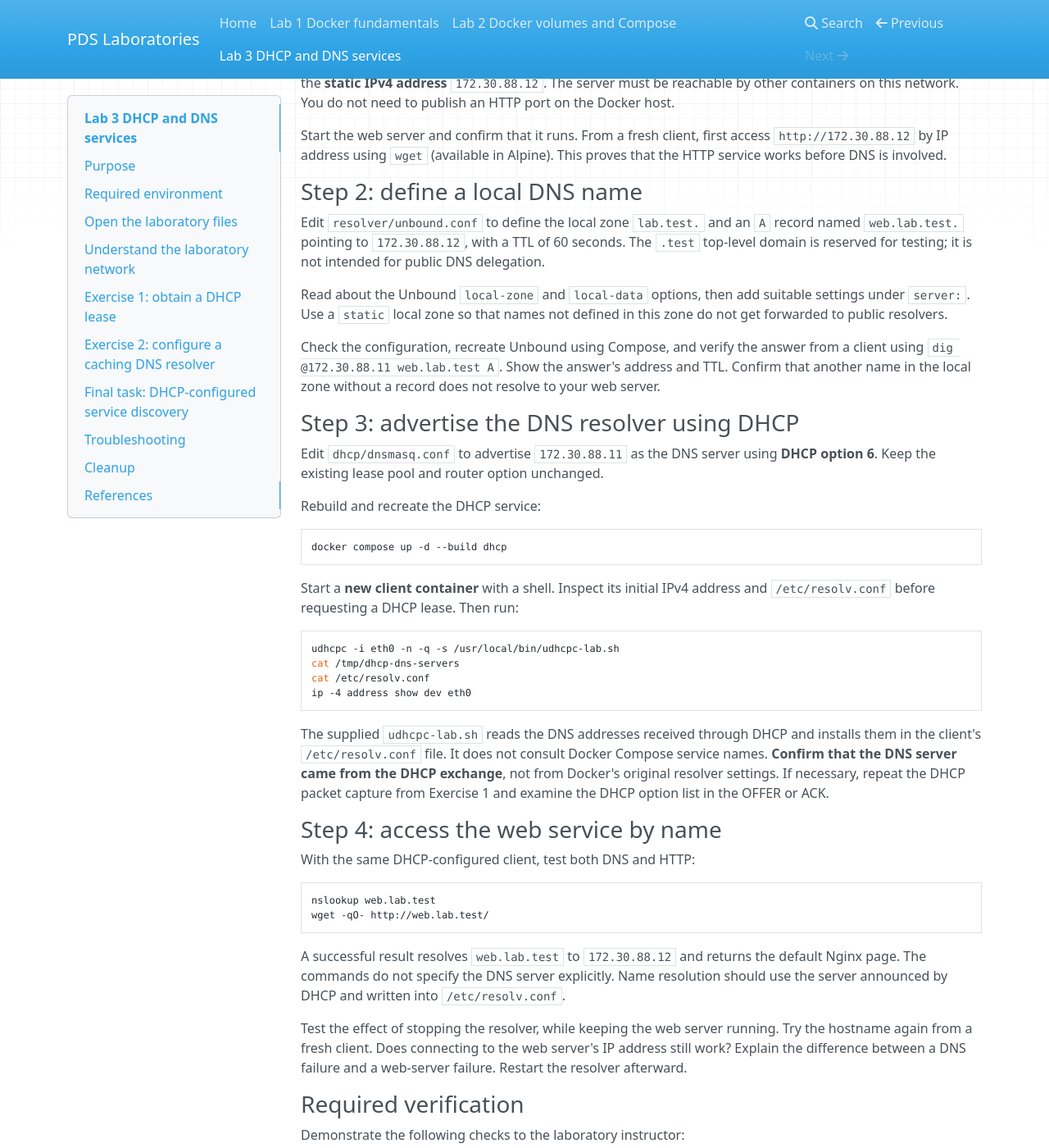
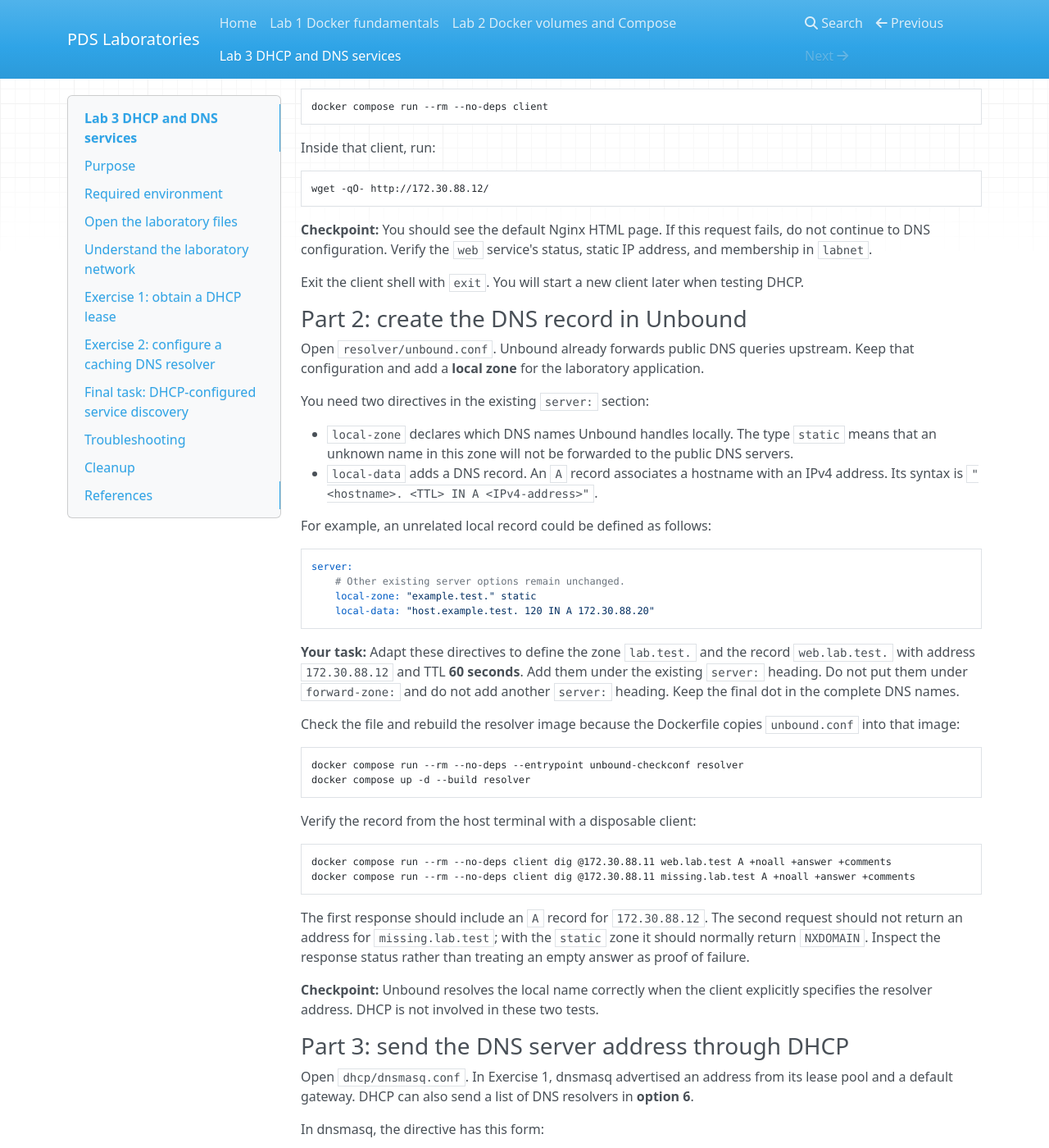
Before and after one commit to QuantumUPB/PDS-Laboratories, an MkDocs documentation site: the page built from docs/lab-03.md, in a window 1280 px wide and 1400 px high, scrolled down 7803 px. Shown: the whole window at 82% size. Built offline with MkDocs 1.6.1, drawn with Linux system fonts in a browser that asks for light colours; nearby versions of some CDN libraries; some of the changed text lies outside the part shown.

Commit message:
Add week 2 lab on DHCP and DNS

````diff
--- a/docs/lab-03.md
+++ b/docs/lab-03.md
@@ -2,11 +2,9 @@
 
 ## Purpose
 
-In Lab 2 you connected containers using a Docker network and accessed a service by its Compose service name. In this laboratory you will examine two network services that computers use outside Docker: the Dynamic Host Configuration Protocol (DHCP) and the Domain Name System (DNS).
+In this lab you will configure a DHCP server, request an IPv4 lease from a real DHCP client, run a caching DNS resolver using Unbound, and observe the effect of cached DNS responses. In the final task you will connect these services to a web application: DHCP will tell the client which DNS server to use, and DNS will translate the application's hostname into its IP address.
 
-You will configure a DHCP server, request an IPv4 lease from a real DHCP client, run a caching DNS resolver using Unbound, and observe the effect of cached DNS responses. In the final task you will connect these services to a web application: DHCP will tell the client which DNS server to use, and DNS will translate the application's hostname into its IP address.
-
-At the end of the laboratory you should be able to explain the DHCP exchange, distinguish Docker IPAM from DHCP, identify the DHCP option used to advertise DNS servers, configure a forwarding DNS cache, and verify a locally defined DNS record.
+At the end of the laboratory you should be able to explain the DHCP exchange, distinguish Docker's IPAM from DHCP, identify the DHCP option used to advertise DNS servers, configure a forwarding DNS cache, and verify a locally defined DNS record.
 
 ## Required environment
 
@@ -17,7 +15,7 @@
 docker compose version
 ```
 
-The laboratory requires Internet access to download container images and Alpine packages. The DNS cache example also needs outbound DNS access to the configured forwarding resolvers. A campus or corporate network may restrict outbound UDP/TCP port 53; ask your instructor about an approved upstream resolver if queries fail.
+The laboratory requires Internet access to download container images and Alpine packages.
 
 **Network safety:** All DHCP traffic in this laboratory must remain on the isolated, user-defined Docker bridge network. Do not use `network_mode: host`, a macvlan network connected to the campus LAN, or publish DHCP port 67 on the host. Running a DHCP server on a shared physical network can disrupt other computers.
 
@@ -154,7 +152,7 @@
 
 ### Request an actual DHCP lease
 
-The Alpine image includes the BusyBox DHCP client, `udhcpc`. Its event script is responsible for applying the received IP address, route, and DNS settings. We supply a small script, `client/udhcpc-lab.sh`, because the ordinary Docker interface is initially configured by Docker. Read that script before running it.
+The Alpine image includes the BusyBox DHCP client, `udhcpc`. Its event script is responsible for applying the received IP address, route, and DNS settings. We supply a small script, `client/udhcpc-lab.sh`, because the ordinary Docker interface is initially configured by Docker.
 
 Inside the client shell:
 
@@ -177,29 +175,6 @@
 ```
 
 Inspect the lease duration, client MAC address, and assigned IP address. Contrast the result with the Docker address recorded by `docker inspect` or `docker network inspect`.
-
-### Capture the DHCP packets
-
-The first request has already completed. Create another disposable client by opening a second shell from the host:
-
-```console
-docker compose run --rm --no-deps client
-```
-
-Inside this new client shell, start a capture in the background **before** requesting a lease.
-
-```sh
-tcpdump -ni eth0 -vv 'udp port 67 or udp port 68' &
-CAPTURE_PID=$!
-udhcpc -i eth0 -n -q -s /usr/local/bin/udhcpc-lab.sh
-kill "$CAPTURE_PID"
-```
-
-The capture should show the four DHCP messages, including the offered IPv4 address and DHCP options. `tcpdump` may display protocol names instead of the four message names; look for the DHCP message-type options. The capture can include additional traffic.
-
-**Questions:** Which message contains the offered address? Which message confirms the lease? Why can the client initially send DHCP traffic without an IPv4 address? Why is the advertised router `.1` rather than the dnsmasq server `.10`? Why does Docker still report a different address from the one shown inside the client?
-
-Exit both experimental client shells before continuing. This prevents the modified client network configuration from affecting later tasks.
 
 ## Exercise 2: configure a caching DNS resolver
 
@@ -242,7 +217,7 @@
 From the **host terminal**, check the configuration and start Unbound:
 
 ```console
-docker compose run --rm --no-deps --entrypoint unbound-checkconf resolver -c /etc/unbound/unbound.conf
+docker compose run --rm --no-deps --entrypoint unbound-checkconf resolver
 docker compose up -d resolver
 docker compose ps
 docker compose logs resolver
@@ -296,90 +271,235 @@
 
 ## Final task: DHCP-configured service discovery
 
-In Lab 2 a client could access a server through its Compose service name. In this task you will create an additional HTTP service and access it by a DNS name announced through your own network configuration rather than through Docker's embedded DNS service.
+In the previous exercises, you obtained an address from a DHCP server and queried an Unbound DNS resolver. Now connect these services. Your client should receive the DNS server address through DHCP and use that server to resolve a local web application name.
 
-Your goal is to make the following chain work:
+At the end of the task, the following process must work:
 
 ```text
-DHCP client -- DHCP option 6 --> dnsmasq
-     |
-     | DNS server address = 172.30.88.11
-     v
-  Unbound -- local A record --> web.lab.test = 172.30.88.12
-     |
-     v
-  Nginx web server at 172.30.88.12:80
+                 DHCPDISCOVER / DHCPREQUEST
+Client ------------------------------------------> dnsmasq (172.30.88.10)
+       <------------------------------------------
+                  Lease + DNS option 6
+                  (DNS server: 172.30.88.11)
+
+Client ---------- DNS: web.lab.test? ------------> Unbound (172.30.88.11)
+       <------------------------------------------
+                     A: 172.30.88.12
+
+Client --------- HTTP: web.lab.test -------------> Nginx (172.30.88.12)
+       <------------------------------------------
+                       Web page
 ```
 
-Use the existing `tutorial` project and edit its configuration; you do not need to create another application from scratch. This final task combines networking, Compose, HTTP, DHCP, and DNS.
+Work in the existing `labs/lab-03/tutorial` directory. You will edit **three files**: `compose.yaml`, `resolver/unbound.conf`, and `dhcp/dnsmasq.conf`. The supplied client image and DHCP event script do not need changes.
 
-### Step 1: add a web service
+All `docker compose` commands below run in a **host terminal** in `labs/lab-03/tutorial`. Commands shown after opening the interactive client shell run **inside that client container**. Keep the host terminal available to start and stop services.
 
-Extend `compose.yaml` with a service named `web` that runs the `nginx:alpine` image and joins `labnet` using the **static IPv4 address** `172.30.88.12`. The server must be reachable by other containers on this network. You do not need to publish an HTTP port on the Docker host.
+### Part 1: add and test an HTTP service
 
-Start the web server and confirm that it runs. From a fresh client, first access `http://172.30.88.12` by IP address using `wget` (available in Alpine). This proves that the HTTP service works before DNS is involved.
+Add a service named `web` under the existing `services:` section of `compose.yaml`. Use the `nginx:alpine` image and give the service a fixed IP address of `172.30.88.12` on `labnet`.
 
-### Step 2: define a local DNS name
+The service definition has the following form:
 
-Edit `resolver/unbound.conf` to define the local zone `lab.test.` and an `A` record named `web.lab.test.` pointing to `172.30.88.12`, with a TTL of 60 seconds. The `.test` top-level domain is reserved for testing; it is not intended for public DNS delegation.
+```yaml
+services:
+  # Existing dhcp, resolver, and client services remain here.
+  web:
+    image: nginx:alpine
+    networks:
+      labnet:
+        ipv4_address: 172.30.88.12
+```
 
-Read about the Unbound `local-zone` and `local-data` options, then add suitable settings under `server:`. Use a `static` local zone so that names not defined in this zone do not get forwarded to public resolvers.
+**Do not add a second `services:` section.** Insert only the `web:` block into the existing one, using the same indentation level as `dhcp:` and `resolver:`. Do not remove the existing services or network definition. You do not need a `ports:` entry: the web server is accessed by another container on the same Docker network, not through a host port.
 
-Check the configuration, recreate Unbound using Compose, and verify the answer from a client using `dig @172.30.88.11 web.lab.test A`. Show the answer's address and TTL. Confirm that another name in the local zone without a record does not resolve to your web server.
+Validate the file and start Nginx from the host terminal:
 
-### Step 3: advertise the DNS resolver using DHCP
+```console
+docker compose config
+docker compose up -d web
+docker compose ps
+```
 
-Edit `dhcp/dnsmasq.conf` to advertise `172.30.88.11` as the DNS server using **DHCP option 6**. Keep the existing lease pool and router option unchanged.
+Now test HTTP without involving DNS. From the host terminal, open a disposable client shell:
 
-Rebuild and recreate the DHCP service:
+```console
+docker compose run --rm --no-deps client
+```
+
+Inside that client, run:
+
+```sh
+wget -qO- http://172.30.88.12/
+```
+
+**Checkpoint:** You should see the default Nginx HTML page. If this request fails, do not continue to DNS configuration. Verify the `web` service's status, static IP address, and membership in `labnet`.
+
+Exit the client shell with `exit`. You will start a new client later when testing DHCP.
+
+### Part 2: create the DNS record in Unbound
+
+Open `resolver/unbound.conf`. Unbound already forwards public DNS queries upstream. Keep that configuration and add a **local zone** for the laboratory application.
+
+You need two directives in the existing `server:` section:
+
+- `local-zone` declares which DNS names Unbound handles locally. The type `static` means that an unknown name in this zone will not be forwarded to the public DNS servers.
+- `local-data` adds a DNS record. An `A` record associates a hostname with an IPv4 address. Its syntax is `"<hostname>. <TTL> IN A <IPv4-address>"`.
+
+For example, an unrelated local record could be defined as follows:
+
+```yaml
+server:
+    # Other existing server options remain unchanged.
+    local-zone: "example.test." static
+    local-data: "host.example.test. 120 IN A 172.30.88.20"
+```
+
+**Your task:** Adapt these directives to define the zone `lab.test.` and the record `web.lab.test.` with address `172.30.88.12` and TTL **60 seconds**. Add them under the existing `server:` heading. Do not put them under `forward-zone:` and do not add another `server:` heading. Keep the final dot in the complete DNS names.
+
+Check the file and rebuild the resolver image because the Dockerfile copies `unbound.conf` into that image:
+
+```console
+docker compose run --rm --no-deps --entrypoint unbound-checkconf resolver
+docker compose up -d --build resolver
+```
+
+Verify the record from the host terminal with a disposable client:
+
+```console
+docker compose run --rm --no-deps client dig @172.30.88.11 web.lab.test A +noall +answer +comments
+docker compose run --rm --no-deps client dig @172.30.88.11 missing.lab.test A +noall +answer +comments
+```
+
+The first response should include an `A` record for `172.30.88.12`. The second request should not return an address for `missing.lab.test`; with the `static` zone it should normally return `NXDOMAIN`. Inspect the response status rather than treating an empty answer as proof of failure.
+
+**Checkpoint:** Unbound resolves the local name correctly when the client explicitly specifies the resolver address. DHCP is not involved in these two tests.
+
+### Part 3: send the DNS server address through DHCP
+
+Open `dhcp/dnsmasq.conf`. In Exercise 1, dnsmasq advertised an address from its lease pool and a default gateway. DHCP can also send a list of DNS resolvers in **option 6**.
+
+In dnsmasq, the directive has this form:
+
+```ini
+dhcp-option=option:dns-server,<DNS_SERVER_IP>
+```
+
+Replace `<DNS_SERVER_IP>` with the fixed IP address of your Unbound container. Keep the existing `dhcp-range` and `option:router` settings unchanged. The `dns-server` option is different from the router option: it tells clients where to send DNS queries, not where to forward general IP traffic.
+
+Rebuild and recreate dnsmasq to apply the edited file:
 
 ```console
 docker compose up -d --build dhcp
+docker compose logs dhcp
 ```
 
-Start a **new client container** with a shell. Inspect its initial IPv4 address and `/etc/resolv.conf` before requesting a DHCP lease. Then run:
+Start a **new** client shell from the host:
+
+```console
+docker compose run --rm --no-deps client
+```
+
+Before starting DHCP, inspect Docker's original client configuration:
+
+```sh
+ip -4 address show dev eth0
+cat /etc/resolv.conf
+```
+
+Now request a lease using the supplied event script:
 
 ```sh
 udhcpc -i eth0 -n -q -s /usr/local/bin/udhcpc-lab.sh
+ip -4 address show dev eth0
 cat /tmp/dhcp-dns-servers
 cat /etc/resolv.conf
-ip -4 address show dev eth0
 ```
 
-The supplied `udhcpc-lab.sh` reads the DNS addresses received through DHCP and installs them in the client's `/etc/resolv.conf` file. It does not consult Docker Compose service names. **Confirm that the DNS server came from the DHCP exchange**, not from Docker's original resolver settings. If necessary, repeat the DHCP packet capture from Exercise 1 and examine the DHCP option list in the OFFER or ACK.
+The script removes the temporary address assigned by Docker, applies the leased address, and writes the DNS servers received from DHCP to `/etc/resolv.conf`.
 
-### Step 4: access the web service by name
+**Checkpoint:** Verify both of the following before continuing:
 
-With the same DHCP-configured client, test both DNS and HTTP:
+1. `eth0` has an IPv4 address in `172.30.88.100–150`.
+2. `/tmp/dhcp-dns-servers` and `/etc/resolv.conf` identify `172.30.88.11` as the DNS server, rather than Docker's initial `127.0.0.11` resolver.
+
+If these conditions do not hold, inspect `docker compose logs dhcp` in the host terminal. You can also repeat the packet capture from Exercise 1 and find the DNS server option in the DHCP OFFER or ACK. Do not use `docker inspect` to verify the DHCP lease: Docker still tracks the temporary IP address it allocated when creating the container.
+
+**Keep this client shell open for the remaining steps.** It now represents a client configured by your DHCP server.
+
+### Part 4: resolve the hostname and access the web server
+
+Inside the **same DHCP-configured client**, run the following commands:
 
 ```sh
+dig web.lab.test A +noall +answer +stats
 nslookup web.lab.test
 wget -qO- http://web.lab.test/
 ```
 
-A successful result resolves `web.lab.test` to `172.30.88.12` and returns the default Nginx page. The commands do not specify the DNS server explicitly. Name resolution should use the server announced by DHCP and written into `/etc/resolv.conf`.
+Notice that the first two commands do **not** include `@172.30.88.11` or another explicit resolver argument. They use the DNS configuration installed by the DHCP event script. The HTTP command also uses the hostname instead of the server's IP address.
 
-Test the effect of stopping the resolver, while keeping the web server running. Try the hostname again from a fresh client. Does connecting to the web server's IP address still work? Explain the difference between a DNS failure and a web-server failure. Restart the resolver afterward.
+**Checkpoint:** The DNS response identifies `172.30.88.12` and the HTTP request displays the Nginx page.
+
+Explain why each of these values has a different role: the client's leased address, the DNS server's address (`172.30.88.11`), and the address returned for `web.lab.test` (`172.30.88.12`).
+
+### Part 5: investigate a DNS failure
+
+Keep the DHCP-configured client shell open. From the **host terminal**, stop only the resolver:
+
+```console
+docker compose stop resolver
+```
+
+Now return to the **existing client shell** and repeat a DNS query, followed by a direct HTTP request:
+
+```sh
+dig +time=2 +tries=1 web.lab.test A
+wget -qO- http://172.30.88.12/
+```
+
+The DNS query should time out or fail while Unbound is stopped. The HTTP request by IP address should still succeed because Nginx is running independently of the resolver. These commands also avoid relying on a previously resolved hostname or another DNS server.
+
+Restore Unbound from the host terminal:
+
+```console
+docker compose start resolver
+```
+
+In the client shell, check that name resolution and access by hostname work again:
+
+```sh
+dig web.lab.test A +noall +answer
+wget -qO- http://web.lab.test/
+```
+
+**Checkpoint:** You can explain which part of the network stopped working, why direct HTTP by IP continued to work, and why restarting Unbound restored hostname-based access.
 
 ### Required verification
 
-Demonstrate the following checks to the laboratory instructor:
+Demonstrate these checks to the laboratory instructor:
 
-| Check | Required evidence |
+| Check | Required result |
 | --- | --- |
-| DHCP lease | Address in `172.30.88.100–150` shown inside client |
-| DHCP exchange | Discover, Offer, Request, ACK visible in capture or server log |
-| DHCP DNS configuration | Option 6 advertises `172.30.88.11` |
-| DNS caching | Unbound counters show cache misses and subsequent hits |
-| Local DNS record | `web.lab.test` resolves to `172.30.88.12` |
-| HTTP by hostname | `wget http://web.lab.test/` returns the Nginx page |
-| Failure diagnosis | Explain results with DNS unavailable but web server still running |
+| Web service | `wget` reaches `172.30.88.12` before DNS is configured |
+| Local DNS | An explicit query to `172.30.88.11` returns the `web.lab.test` A record with TTL 60 |
+| DHCP configuration | Client receives a lease in `172.30.88.100–150` and DNS server `172.30.88.11` in option 6 |
+| DNS through DHCP | `dig web.lab.test A` succeeds **without** an explicit `@server` argument |
+| Service discovery | `wget -qO- http://web.lab.test/` returns the Nginx page |
+| Failure test | DNS fails while Unbound is stopped, but HTTP by IP still works |
 
-Explain the difference between the automatically assigned Docker IP address, the DHCP lease, the Unbound DNS address, and the address returned by the `web.lab.test` DNS record. These four values have different roles.
+The cache-hit and cache-miss observations from **Exercise 2** remain part of the laboratory. Do not try to demonstrate a recursive-cache hit using only `web.lab.test`: Unbound serves that name from its local configuration.
+
+### Questions
+
+1. Which DHCP option identifies the DNS server? Does it contain the address of Nginx or of Unbound?
+2. Why could the client reach Nginx by IP address before you configured the local DNS record?
+3. Why do the commands without `@172.30.88.11` demonstrate more than a manually directed DNS query?
+4. If the Nginx container changed its address, which configuration would you need to update? Would the DHCP option also need to change?
 
 ### Optional extension
 
-Create a second local DNS name for the same Nginx container, but give it a different TTL. Verify both names and compare their answer TTLs. Explain whether the records must be cached, whether the web server is aware of these DNS names, and what might change if the web server requires virtual-host configuration.
+Add another hostname, `portal.lab.test`, pointing to the same Nginx IP address, with a TTL of 120 seconds. Query both records and compare the returned TTLs. Explain why changing the DNS name does not require changing the Nginx container's address.
 
 ## Troubleshooting
 
````
Also changed, not shown: other parts of docs/lab-03.md (+2 -2 lines), docs/index.md (+1 -0 lines).
